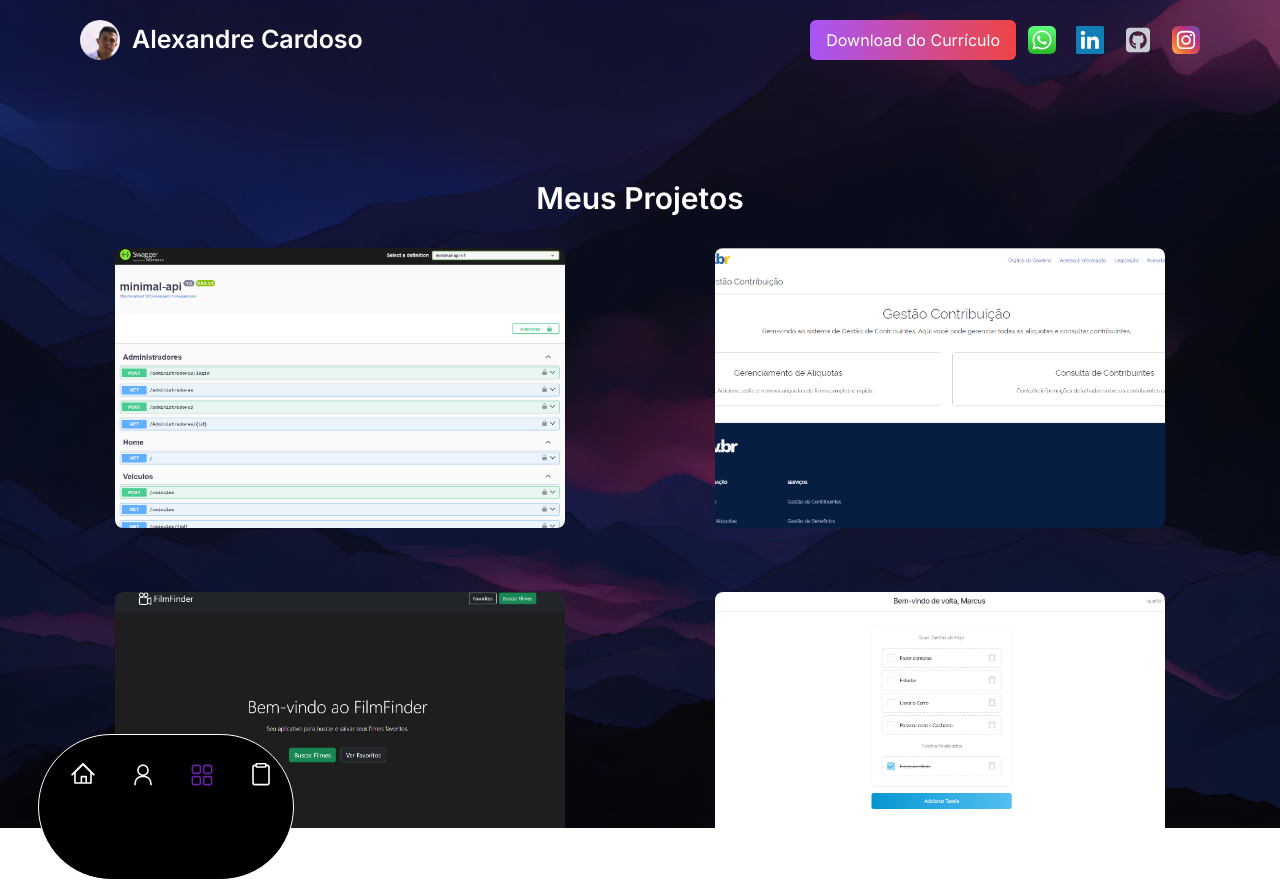
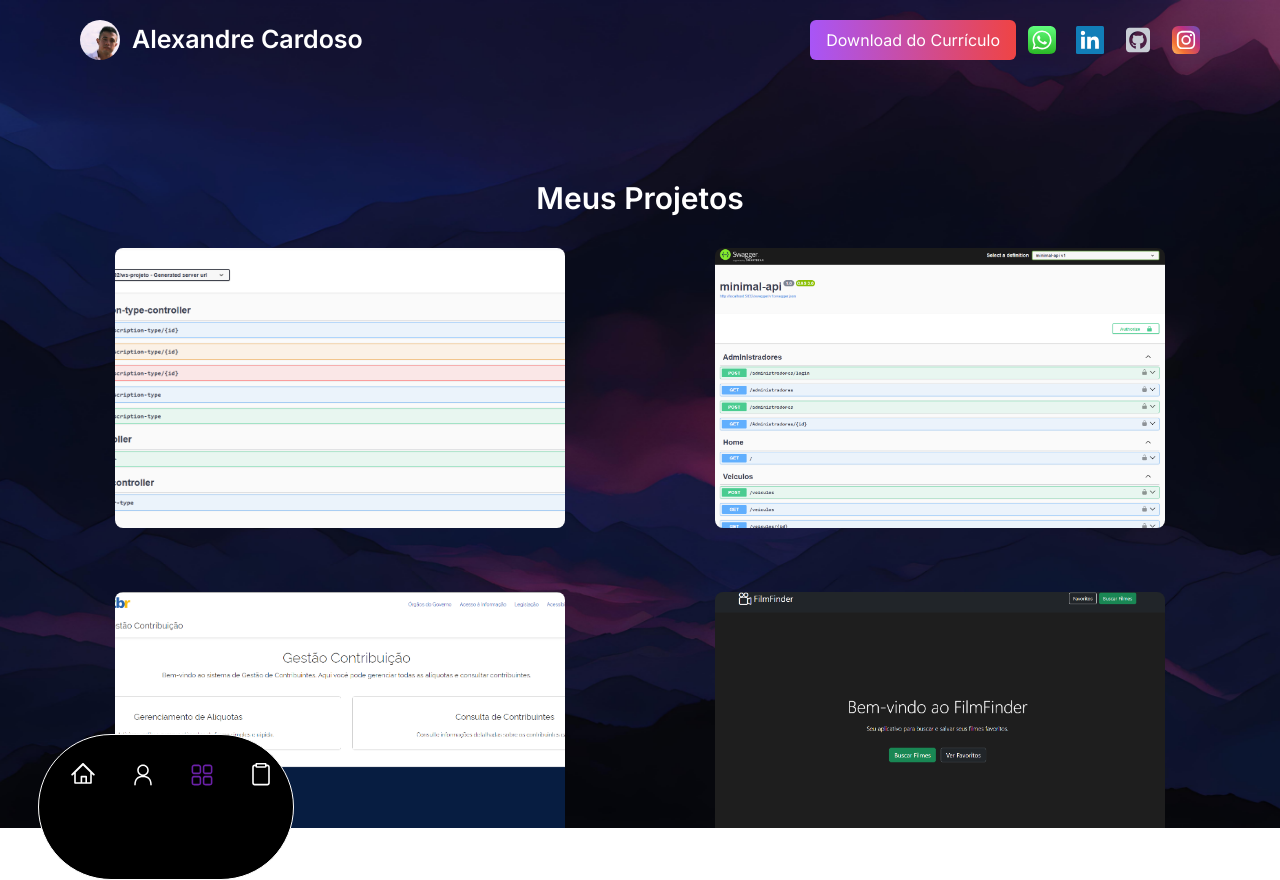
Before and after one commit to Alvarezpro87/my-portifolio, a Next.js app: page /my-projects in a window 1280 px wide. Built offline with nearby package versions, Linux system fonts and the light colour scheme.

Commit message:
Subindo o projeto Api Rest com Spring Boot

```diff
--- a/constants/index.ts
+++ b/constants/index.ts
@@ -118,6 +118,12 @@ export const Socials = [
 ];
 export const Projects = [
   {
+  title: "API REST com Spring Boot",
+    text: "API REST desenvolvida em Spring Boot, responsável por disponibilizar e gerenciar assinaturas e dados de um usuário. Atualmente, o projeto está na versão 0.0.1.",
+    src: "/apirest.png",
+    githubUrl: "https://github.com/Alvarezpro87/api_rest_project",
+  },
+  {
     title: "Minimal API com Autenticação JWT em ASP.NET Core",
     text: "Este projeto é uma API mínima desenvolvida em ASP.NET Core que gerencia administradores e veículos. Ele implementa autenticação e autorização usando tokens JWT, e utiliza o Entity Framework Core com SQL Server para persistência de dados.",
     src: "/minimalapi.png",
```
Also changed, not shown: public/apirest.png (added).
